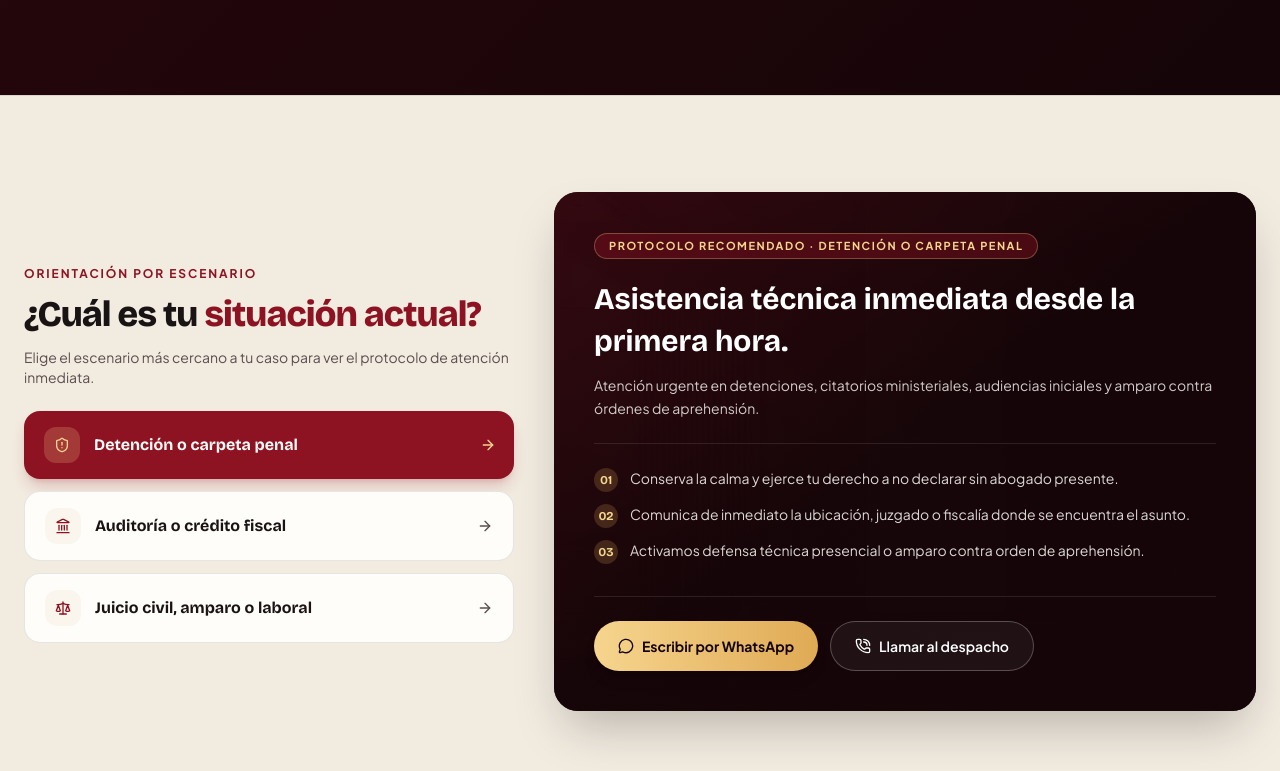
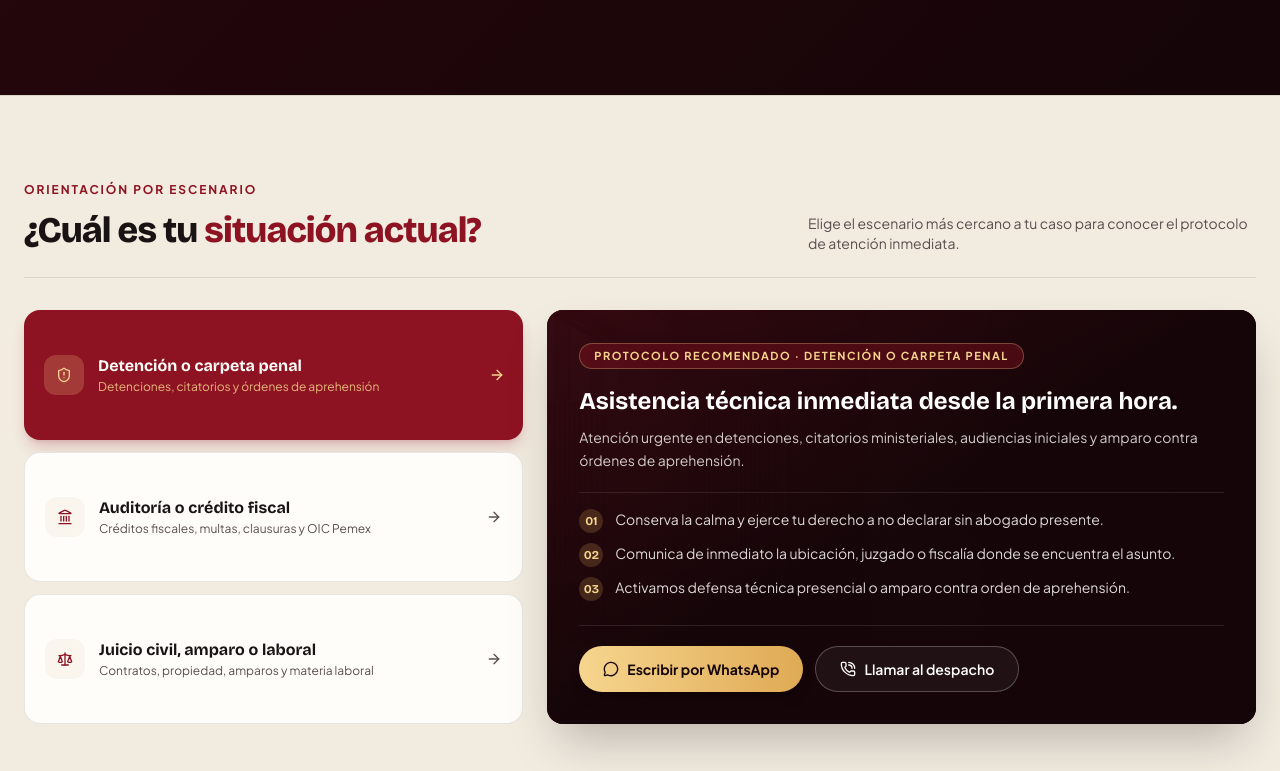
Before and after one commit to ronaldoleon214-lang/bufetedeabogados, a React (Vite) app: page / in a window 1280 px wide. Shown: the part 2789-3560 px from the top of the page. Built offline with nearby package versions, Linux system fonts and the light colour scheme.

Commit message:
Align UrgencySection columns edge-to-edge with zero empty gaps

```diff
--- a/src/components/UrgencySection.jsx
+++ b/src/components/UrgencySection.jsx
@@ -13,6 +13,7 @@ import { URGENCY_SCENARIOS, FIRM_INFO } from '../data/firmData';
 const SCENARIO_META = {
   penal: {
     icon: ShieldAlert,
+    sub: 'Detenciones, citatorios y órdenes de aprehensión',
     steps: [
       'Conserva la calma y ejerce tu derecho a no declarar sin abogado presente.',
       'Comunica de inmediato la ubicación, juzgado o fiscalía donde se encuentra el asunto.',
@@ -21,6 +22,7 @@ const SCENARIO_META = {
   },
   fiscal: {
     icon: Landmark,
+    sub: 'Créditos fiscales, multas, clausuras y OIC Pemex',
     steps: [
       'No dejes vencer los plazos legales de notificación, requerimiento o multa.',
       'Reúne el oficio, crédito fiscal o citatorio emitido por la autoridad.',
@@ -29,6 +31,7 @@ const SCENARIO_META = {
   },
   patrimonial: {
     icon: Scale,
+    sub: 'Contratos, propiedad, amparos y materia laboral',
     steps: [
       'Recopila contratos, escrituras, pagarés o demandas notificadas.',
       'Analizamos la vía procesal más rápida para proteger tus bienes o derechos.',
@@ -44,42 +47,43 @@ export default function UrgencySection() {
   const waUrl = `https://wa.me/${FIRM_INFO.phoneMobileRaw}?text=${encodeURIComponent(current.whatsappText)}`;
 
   return (
-    <section className="relative overflow-hidden bg-[#F2EBE0] py-20 lg:py-24 border-y border-[#191314]/10">
+    <section className="relative overflow-hidden bg-[#F2EBE0] py-16 lg:py-20 border-y border-[#191314]/10">
       <div className="mx-auto max-w-7xl px-6">
-        <div className="grid gap-10 lg:grid-cols-12 lg:items-center">
-          {/* Columna izquierda: Título + selector de escenarios */}
-          <div className="lg:col-span-5 flex flex-col gap-6">
+        <div className="flex flex-wrap items-end justify-between gap-4 border-b border-[#191314]/10 pb-6">
           <div>
             <span className="text-xs font-bold uppercase tracking-[0.16em] text-[#8E1322]">
               Orientación por escenario
             </span>
-              <h2 className="mt-3 font-display text-3xl font-extrabold leading-[1.06] tracking-tight text-[#191314] sm:text-4xl">
-                ¿Cuál es tu{' '}
-                <span className="text-[#8E1322]">situación actual?</span>
+            <h2 className="mt-2 font-display text-3xl font-extrabold leading-tight tracking-tight text-[#191314] sm:text-4xl">
+              ¿Cuál es tu <span className="text-[#8E1322]">situación actual?</span>
             </h2>
-              <p className="mt-3 text-sm text-[#5A4E4E]">
-                Elige el escenario más cercano a tu caso para ver el protocolo de atención inmediata.
+          </div>
+          <p className="max-w-md text-sm text-[#5A4E4E]">
+            Elige el escenario más cercano a tu caso para conocer el protocolo de atención inmediata.
           </p>
         </div>
 
-            <div className="space-y-3">
+        <div className="mt-8 grid gap-6 lg:grid-cols-12 lg:items-stretch">
+          {/* Columna izquierda: 3 botones enriquecidos ocupando el 100% de la altura */}
+          <div className="lg:col-span-5 grid grid-rows-3 gap-3">
             {URGENCY_SCENARIOS.map((item) => {
               const isSelected = item.id === activeId;
-                const Icon = SCENARIO_META[item.id].icon;
+              const info = SCENARIO_META[item.id];
+              const Icon = info.icon;
               return (
                 <button
                   key={item.id}
                   type="button"
                   onClick={() => setActiveId(item.id)}
-                    className={`flex w-full items-center justify-between rounded-2xl px-5 py-4 text-left transition-all ${
+                  className={`flex w-full items-center justify-between gap-4 rounded-2xl px-5 py-4 text-left transition-all ${
                     isSelected
                       ? 'bg-[#8E1322] text-[#FFFDF9] shadow-lg shadow-[#8E1322]/20'
                       : 'bg-[#FFFDF9] text-[#191314] border border-[#191314]/10 hover:border-[#8E1322]/40'
                   }`}
                 >
-                    <div className="flex items-center gap-3.5">
+                  <div className="flex items-center gap-3.5 min-w-0">
                     <span
-                        className={`flex h-9 w-9 items-center justify-center rounded-xl ${
+                      className={`flex h-10 w-10 shrink-0 items-center justify-center rounded-xl ${
                         isSelected
                           ? 'bg-[#F6D58E]/20 text-[#F6D58E]'
                           : 'bg-[#FAF6EE] text-[#8E1322]'
@@ -87,12 +91,21 @@ export default function UrgencySection() {
                     >
                       <Icon className="h-4 w-4" />
                     </span>
-                      <span className="font-display text-base font-bold">
+                    <div className="min-w-0">
+                      <span className="block font-display text-base font-bold leading-snug">
                         {item.label}
                       </span>
+                      <span
+                        className={`block truncate text-xs mt-0.5 ${
+                          isSelected ? 'text-[#F6D58E]/85' : 'text-[#5A4E4E]'
+                        }`}
+                      >
+                        {info.sub}
+                      </span>
+                    </div>
                   </div>
                   <ArrowRight
-                      className={`h-4 w-4 transition-transform ${
+                    className={`h-4 w-4 shrink-0 transition-transform ${
                       isSelected ? 'translate-x-0.5 text-[#F6D58E]' : 'text-[#5A4E4E]'
                     }`}
                   />
@@ -100,9 +113,8 @@ export default function UrgencySection() {
               );
             })}
           </div>
-          </div>
 
-          {/* Columna derecha: Panel de protocolo y acción inmediata */}
+          {/* Columna derecha: Panel de protocolo alineado exactamente en altura */}
           <div className="lg:col-span-7 flex">
             <AnimatePresence mode="wait">
               <motion.div
@@ -111,7 +123,7 @@ export default function UrgencySection() {
                 animate={{ opacity: 1, y: 0 }}
                 exit={{ opacity: 0, y: -10 }}
                 transition={{ duration: 0.22 }}
-                className="relative flex w-full flex-col justify-between overflow-hidden rounded-3xl bg-[#150508] p-8 text-[#FFFDF9] shadow-2xl sm:p-10"
+                className="relative flex w-full flex-col justify-between overflow-hidden rounded-2xl bg-[#150508] p-7 text-[#FFFDF9] shadow-2xl sm:p-8"
               >
                 <img
                   src="/img/editorial-despacho.jpg"
@@ -126,14 +138,14 @@ export default function UrgencySection() {
                     Protocolo recomendado · {current.label}
                   </span>
 
-                  <h3 className="mt-5 font-display text-2xl font-bold leading-snug text-white sm:text-3xl">
+                  <h3 className="mt-4 font-display text-2xl font-bold leading-snug text-white">
                     {current.headline}
                   </h3>
-                  <p className="mt-3 text-sm leading-relaxed text-[#FFFDF9]/80">
+                  <p className="mt-2 text-sm leading-relaxed text-[#FFFDF9]/80">
                     {current.note}
                   </p>
 
-                  <div className="mt-6 space-y-3 border-t border-white/10 pt-6">
+                  <div className="mt-5 space-y-2.5 border-t border-white/10 pt-4">
                     {meta.steps.map((step, i) => (
                       <div key={step} className="flex items-start gap-3">
                         <span className="flex h-6 w-6 shrink-0 items-center justify-center rounded-full bg-[#DFAA54]/20 font-display text-xs font-bold text-[#F6D58E]">
@@ -145,19 +157,19 @@ export default function UrgencySection() {
                   </div>
                 </div>
 
-                <div className="relative z-10 mt-8 flex flex-wrap gap-3 border-t border-white/10 pt-6">
+                <div className="relative z-10 mt-6 flex flex-wrap gap-3 border-t border-white/10 pt-5">
                   <a
                     href={waUrl}
                     target="_blank"
                     rel="noopener noreferrer"
-                    className="inline-flex items-center gap-2 rounded-full bg-gradient-to-r from-[#F6D58E] to-[#DFAA54] px-6 py-3.5 text-sm font-bold text-[#150508] shadow-lg transition hover:-translate-y-0.5"
+                    className="inline-flex items-center gap-2 rounded-full bg-gradient-to-r from-[#F6D58E] to-[#DFAA54] px-6 py-3 text-sm font-bold text-[#150508] shadow-lg transition hover:-translate-y-0.5"
                   >
                     <MessageCircle className="h-4 w-4" />
                     <span>Escribir por WhatsApp</span>
                   </a>
                   <a
                     href={`tel:+${FIRM_INFO.phoneMobileRaw}`}
-                    className="inline-flex items-center gap-2 rounded-full border border-white/25 bg-white/5 px-6 py-3.5 text-sm font-semibold text-white transition hover:border-[#F6D58E] hover:bg-white/10"
+                    className="inline-flex items-center gap-2 rounded-full border border-white/25 bg-white/5 px-6 py-3 text-sm font-semibold text-white transition hover:border-[#F6D58E] hover:bg-white/10"
                   >
                     <PhoneCall className="h-4 w-4" />
                     <span>Llamar al despacho</span>
```
Lines whose indentation alone changed are shown as unchanged.
